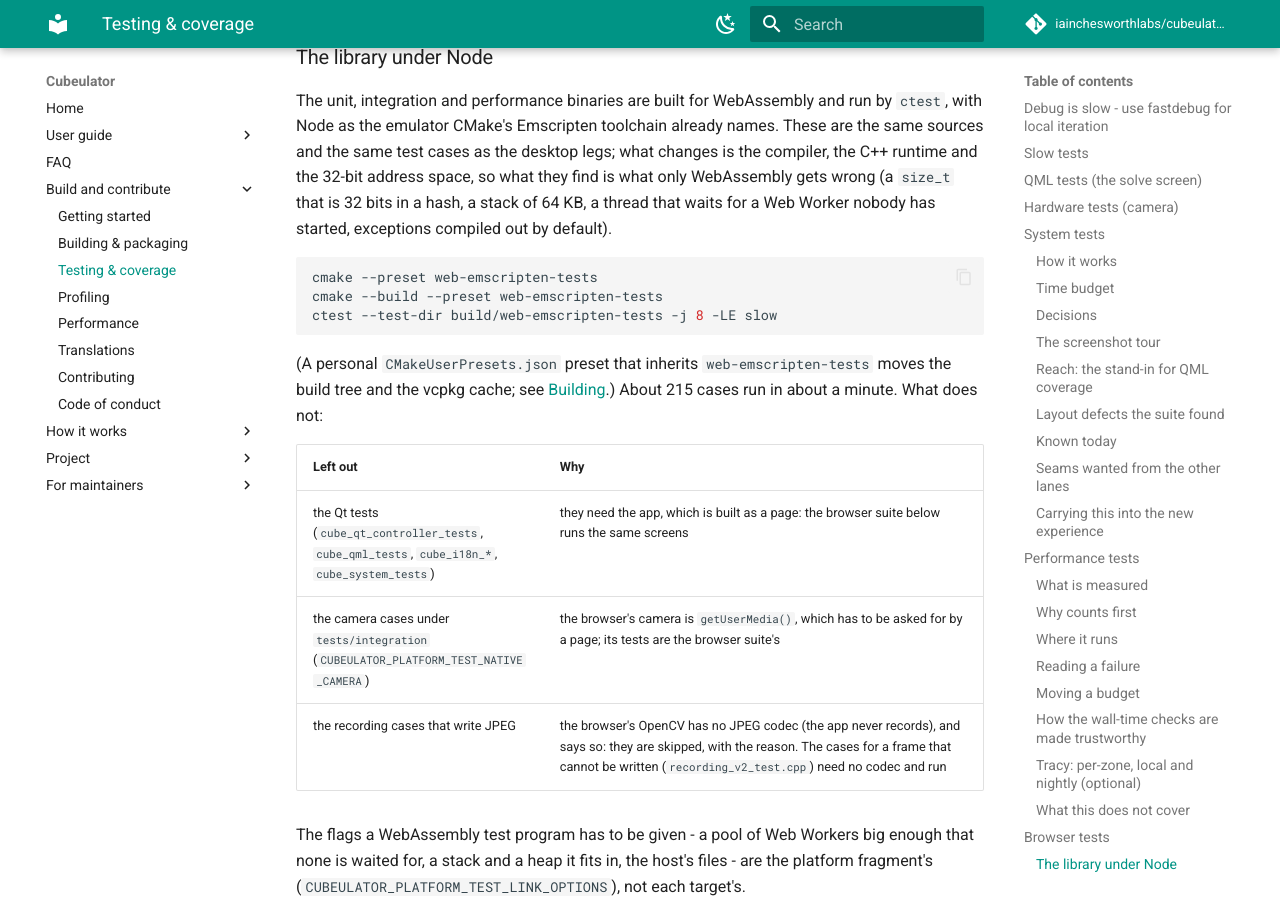
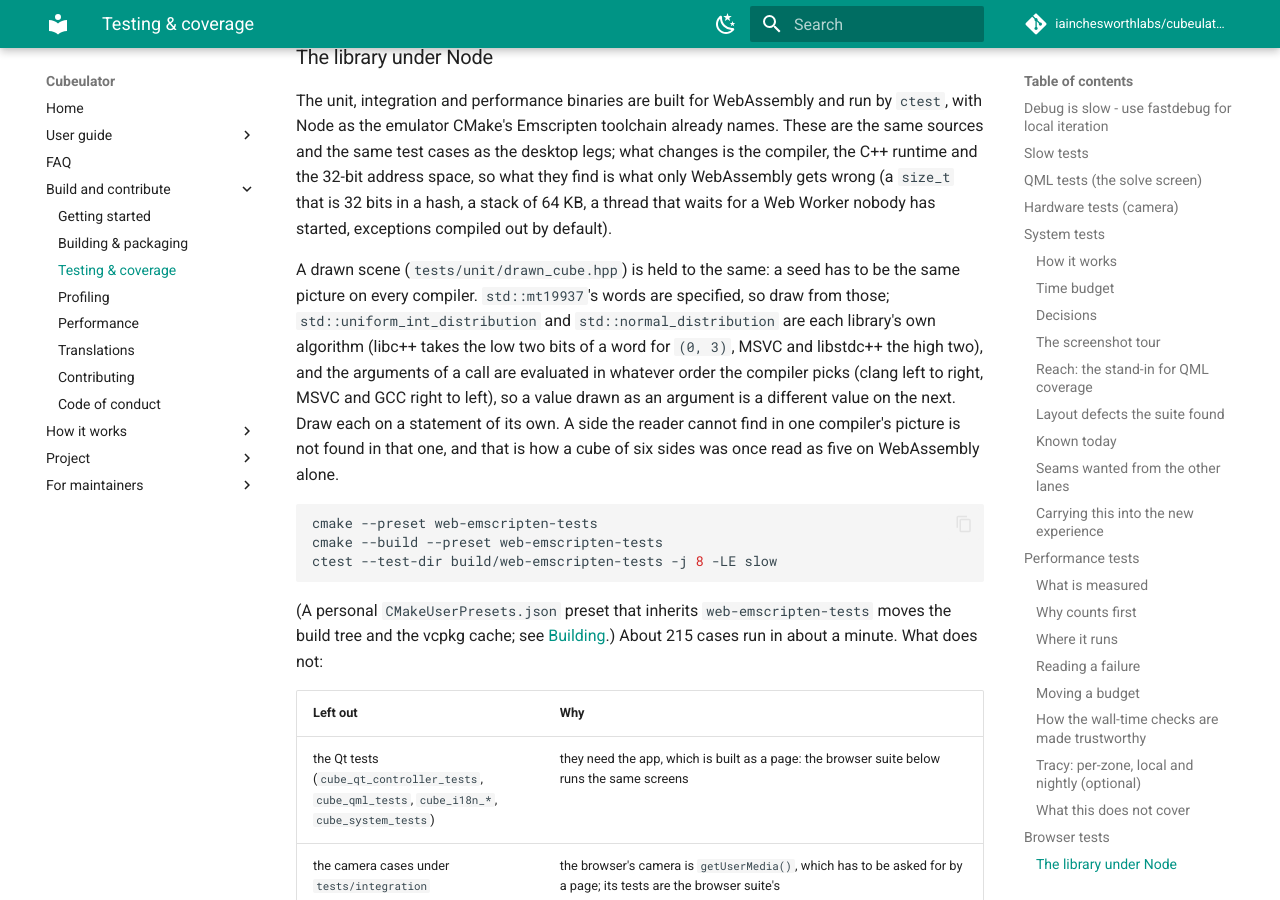
Before and after one commit to iainchesworth/cubeulator, an MkDocs documentation site: the page built from docs/testing.md, in a window 1280 px wide and 900 px high, scrolled down 20654 px. Built offline with MkDocs 1.6.1 and Material for MkDocs 9.7.7, drawn with Linux system fonts in a browser that asks for light colours; comment, search, counter and statistics services are not loaded.

Commit message:
Draw the test scenes the same on every compiler
"a cube with a whole red side and a whole orange side is read as six sides"
found five sides on WebAssembly and six everywhere else. Nothing in the
grouping differs: under libc++ the white-centred side was drawn at a quarter
turn the reader finds no lattice in, so it was never read and only five sides
were ever shown to the scan.

Two things in the drawn scene were the standard library's or the compiler's
to choose, so the same seed was a different picture on each:

- show_cube took each side's quarter-turn from
  std::uniform_int_distribution(0, 3). MSVC and libstdc++ use the high two
  bits of the engine's word, libc++ the low two; the six turns for seed 5 are
  0 0 1 3 1 0 against 3 2 0 3 3 1. It now takes the high two bits itself.
- room() drew a box's corner, size and colour as arguments of a call, and
  the order of those is unspecified: MSVC and GCC go right to left, clang
  left to right, so a different room (and a different set of blobs beside
  the lattice) on each. Each value is now drawn on a statement of its own, in
  the right-to-left order the cases were written against.

Frames on MSVC are byte-identical to before, so nothing validated there
moves. With both fixed, all 24 frames of this scene (six sides at four turns)
have the same pixel sums, the same sticker counts and the same pitch under
MSVC and WebAssembly, including the four the reader finds nothing in.

docs/testing.md names the rule next to the other things only WebAssembly gets
wrong.

````diff
--- a/docs/testing.md
+++ b/docs/testing.md
@@ -914,6 +914,17 @@ what they find is what only WebAssembly gets wrong (a `size_t` that is 32 bits
 in a hash, a stack of 64 KB, a thread that waits for a Web Worker nobody has
 started, exceptions compiled out by default).
 
+A drawn scene (`tests/unit/drawn_cube.hpp`) is held to the same: a seed has to
+be the same picture on every compiler. `std::mt19937`'s words are specified, so
+draw from those; `std::uniform_int_distribution` and `std::normal_distribution`
+are each library's own algorithm (libc++ takes the low two bits of a word for
+`(0, 3)`, MSVC and libstdc++ the high two), and the arguments of a call are
+evaluated in whatever order the compiler picks (clang left to right, MSVC and
+GCC right to left), so a value drawn as an argument is a different value on the
+next. Draw each on a statement of its own. A side the reader cannot find in one
+compiler's picture is not found in that one, and that is how a cube of six
+sides was once read as five on WebAssembly alone.
+
 ```sh
 cmake --preset web-emscripten-tests
 cmake --build --preset web-emscripten-tests
````
Also changed, not shown: 2 other files.
